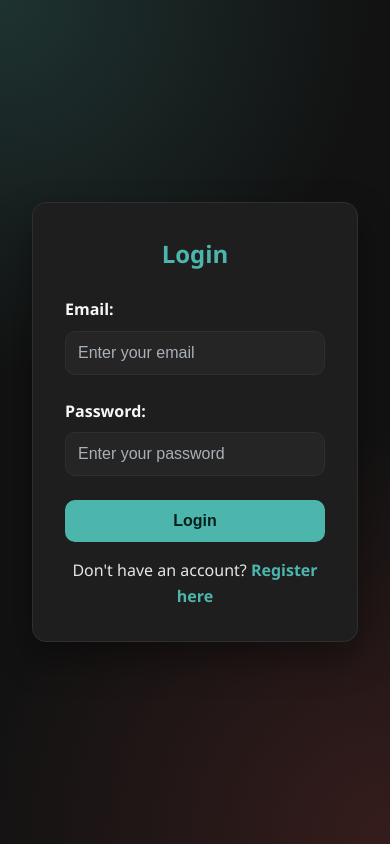
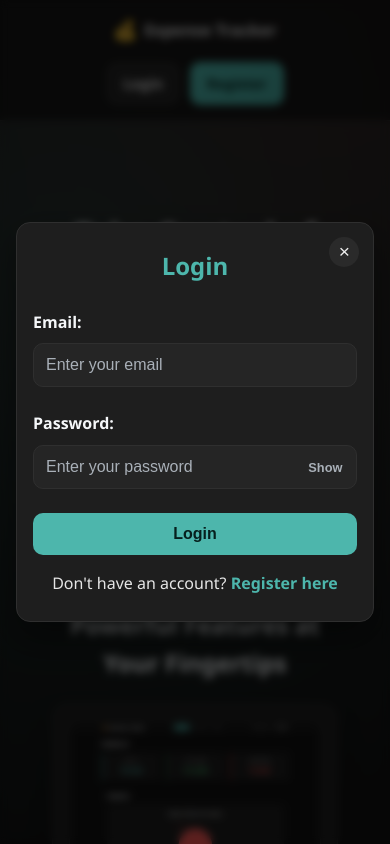
Before and after one commit to yakshithkm/expense-tracker, a React (Create React App) app in the folder client/: page /login in a window 390 px wide. Shown: the top 844 px of the page. Built offline with nearby package versions, Linux system fonts and the light colour scheme; no server answers.

Commit message:
feat(auth-ui): modal login/register over landing and logout to home

```diff
--- a/client/src/App.js
+++ b/client/src/App.js
@@ -3,7 +3,7 @@
  * Sets up routing and global state providers
  */
 import React from 'react';
-import { BrowserRouter as Router, Routes, Route, Navigate } from 'react-router-dom';
+import { BrowserRouter as Router, Routes, Route, Navigate, useLocation } from 'react-router-dom';
 import { AuthProvider, useAuth } from './context/AuthContext';
 import { TransactionProvider } from './context/TransactionContext';
 import Navbar from './components/Navbar';
@@ -17,6 +17,7 @@ import './App.css';
 
 const AppContent = () => {
   const { isAuthenticated, loading, authReady } = useAuth();
+  const location = useLocation();
 
   if (!authReady || loading) {
     return <div className="loading-container">Loading...</div>;
@@ -37,8 +38,8 @@ const AppContent = () => {
         ) : (
           <>
             <Route path="/" element={<Landing />} />
-            <Route path="/login" element={<Login />} />
-            <Route path="/register" element={<Register />} />
+            <Route path="/login" element={<Landing />} />
+            <Route path="/register" element={<Landing />} />
             <Route path="/dashboard" element={<Navigate to="/login" replace />} />
             <Route path="/transactions" element={<Navigate to="/login" replace />} />
             <Route path="/analytics" element={<Navigate to="/login" replace />} />
@@ -46,6 +47,9 @@ const AppContent = () => {
           </>
         )}
       </Routes>
+
+      {!isAuthenticated && location.pathname === '/login' && <Login />}
+      {!isAuthenticated && location.pathname === '/register' && <Register />}
     </>
   );
 };
--- a/client/src/components/Login.js
+++ b/client/src/components/Login.js
@@ -2,18 +2,42 @@
  * Login Component
  * User login form with email and password
  */
-import React, { useState } from 'react';
+import React, { useEffect, useRef, useState } from 'react';
 import { useNavigate, Link } from 'react-router-dom';
 import { useAuth } from '../context/AuthContext';
 import '../styles/Auth.css';
 
 const Login = () => {
+  const modalRef = useRef(null);
   const [email, setEmail] = useState('');
   const [password, setPassword] = useState('');
+  const [showPassword, setShowPassword] = useState(false);
   const [error, setError] = useState('');
   const [loading, setLoading] = useState(false);
   const { login } = useAuth();
   const navigate = useNavigate();
+
+  useEffect(() => {
+    const handleMouseDown = (event) => {
+      if (modalRef.current && !modalRef.current.contains(event.target)) {
+        navigate('/');
+      }
+    };
+
+    const handleKeyDown = (event) => {
+      if (event.key === 'Escape') {
+        navigate('/');
+      }
+    };
+
+    document.addEventListener('mousedown', handleMouseDown);
+    document.addEventListener('keydown', handleKeyDown);
+
+    return () => {
+      document.removeEventListener('mousedown', handleMouseDown);
+      document.removeEventListener('keydown', handleKeyDown);
+    };
+  }, [navigate]);
 
   const handleSubmit = async (e) => {
     e.preventDefault();
@@ -32,8 +56,16 @@ const Login = () => {
   };
 
   return (
-    <div className="auth-container">
-      <div className="auth-box">
+    <div className="auth-modal-overlay" role="presentation">
+      <div className="auth-box" ref={modalRef} role="dialog" aria-modal="true" aria-label="Login modal">
+        <button
+          type="button"
+          className="auth-close-btn"
+          aria-label="Close login modal"
+          onClick={() => navigate('/')}
+        >
+          ×
+        </button>
         <h2>Login</h2>
         {error && <div className="error-message">{error}</div>}
         <form onSubmit={handleSubmit}>
@@ -50,14 +82,24 @@ const Login = () => {
           </div>
           <div className="form-group">
             <label htmlFor="password">Password:</label>
+            <div className="password-input-wrap">
               <input
                 id="password"
-              type="password"
+                type={showPassword ? 'text' : 'password'}
                 value={password}
                 onChange={(e) => setPassword(e.target.value)}
                 required
                 placeholder="Enter your password"
               />
+              <button
+                type="button"
+                className="password-toggle-btn"
+                aria-label={showPassword ? 'Hide password' : 'Show password'}
+                onClick={() => setShowPassword((prev) => !prev)}
+              >
+                {showPassword ? 'Hide' : 'Show'}
+              </button>
+            </div>
           </div>
           <button type="submit" disabled={loading} className="submit-btn">
             {loading ? 'Logging in...' : 'Login'}
--- a/client/src/components/Navbar.js
+++ b/client/src/components/Navbar.js
@@ -3,17 +3,18 @@
  * Navigation header with user menu and logout
  */
 import React from 'react';
-import { Link, useLocation } from 'react-router-dom';
+import { Link, useLocation, useNavigate } from 'react-router-dom';
 import { useAuth } from '../context/AuthContext';
 import '../styles/Navbar.css';
 
 const Navbar = () => {
   const { user, logout } = useAuth();
   const location = useLocation();
+  const navigate = useNavigate();
 
   const handleLogout = () => {
     logout();
-    window.location.href = '/login';
+    navigate('/');
   };
 
   return (
--- a/client/src/components/Register.js
+++ b/client/src/components/Register.js
@@ -2,20 +2,45 @@
  * Register Component
  * User registration form with name, email, and password
  */
-import React, { useState } from 'react';
+import React, { useEffect, useRef, useState } from 'react';
 import { useNavigate, Link } from 'react-router-dom';
 import { useAuth } from '../context/AuthContext';
 import '../styles/Auth.css';
 
 const Register = () => {
+  const modalRef = useRef(null);
   const [name, setName] = useState('');
   const [email, setEmail] = useState('');
   const [password, setPassword] = useState('');
   const [confirmPassword, setConfirmPassword] = useState('');
+  const [showPassword, setShowPassword] = useState(false);
+  const [showConfirmPassword, setShowConfirmPassword] = useState(false);
   const [error, setError] = useState('');
   const [loading, setLoading] = useState(false);
   const { register } = useAuth();
   const navigate = useNavigate();
+
+  useEffect(() => {
+    const handleMouseDown = (event) => {
+      if (modalRef.current && !modalRef.current.contains(event.target)) {
+        navigate('/');
+      }
+    };
+
+    const handleKeyDown = (event) => {
+      if (event.key === 'Escape') {
+        navigate('/');
+      }
+    };
+
+    document.addEventListener('mousedown', handleMouseDown);
+    document.addEventListener('keydown', handleKeyDown);
+
+    return () => {
+      document.removeEventListener('mousedown', handleMouseDown);
+      document.removeEventListener('keydown', handleKeyDown);
+    };
+  }, [navigate]);
 
   const handleSubmit = async (e) => {
     e.preventDefault();
@@ -40,8 +65,16 @@ const Register = () => {
   };
 
   return (
-    <div className="auth-container">
-      <div className="auth-box">
+    <div className="auth-modal-overlay" role="presentation">
+      <div className="auth-box" ref={modalRef} role="dialog" aria-modal="true" aria-label="Register modal">
+        <button
+          type="button"
+          className="auth-close-btn"
+          aria-label="Close register modal"
+          onClick={() => navigate('/')}
+        >
+          ×
+        </button>
         <h2>Register</h2>
         {error && <div className="error-message">{error}</div>}
         <form onSubmit={handleSubmit}>
@@ -69,27 +102,47 @@ const Register = () => {
           </div>
           <div className="form-group">
             <label htmlFor="password">Password:</label>
+            <div className="password-input-wrap">
               <input
                 id="password"
-              type="password"
+                type={showPassword ? 'text' : 'password'}
                 value={password}
                 onChange={(e) => setPassword(e.target.value)}
                 required
                 minLength={6}
                 placeholder="Enter password (min 6 chars)"
               />
+              <button
+                type="button"
+                className="password-toggle-btn"
+                aria-label={showPassword ? 'Hide password' : 'Show password'}
+                onClick={() => setShowPassword((prev) => !prev)}
+              >
+                {showPassword ? 'Hide' : 'Show'}
+              </button>
+            </div>
           </div>
           <div className="form-group">
             <label htmlFor="confirmPassword">Confirm Password:</label>
+            <div className="password-input-wrap">
               <input
                 id="confirmPassword"
-              type="password"
+                type={showConfirmPassword ? 'text' : 'password'}
                 value={confirmPassword}
                 onChange={(e) => setConfirmPassword(e.target.value)}
                 required
                 minLength={6}
                 placeholder="Confirm password"
               />
+              <button
+                type="button"
+                className="password-toggle-btn"
+                aria-label={showConfirmPassword ? 'Hide confirm password' : 'Show confirm password'}
+                onClick={() => setShowConfirmPassword((prev) => !prev)}
+              >
+                {showConfirmPassword ? 'Hide' : 'Show'}
+              </button>
+            </div>
           </div>
           <button type="submit" disabled={loading} className="submit-btn">
             {loading ? 'Registering...' : 'Register'}
--- a/client/src/styles/Auth.css
+++ b/client/src/styles/Auth.css
@@ -1,17 +1,19 @@
 /* Authentication Styles */
-.auth-container {
+.auth-container,
+.auth-modal-overlay {
+  position: fixed;
+  inset: 0;
   display: flex;
   justify-content: center;
   align-items: center;
-  min-height: 100vh;
-  background:
-    radial-gradient(circle at top left, rgba(77, 182, 172, 0.2), transparent 40%),
-    radial-gradient(circle at bottom right, rgba(239, 83, 80, 0.16), transparent 45%),
-    var(--bg-color);
+  background: rgba(0, 0, 0, 0.62);
+  backdrop-filter: blur(4px);
   padding: 2rem;
+  z-index: 300;
 }
 
 .auth-box {
+  position: relative;
   background-color: var(--card-color);
   padding: 2rem;
   border-radius: 14px;
@@ -36,6 +38,58 @@
   margin-bottom: 0.5rem;
   font-weight: 600;
   color: var(--text-color);
+}
+
+.auth-close-btn {
+  position: absolute;
+  top: 0.85rem;
+  right: 0.85rem;
+  width: 30px;
+  height: 30px;
+  border-radius: 50%;
+  border: 1px solid transparent;
+  background-color: #2a2a2a;
+  color: #efefef;
+  display: grid;
+  place-items: center;
+  font-size: 1.2rem;
+  line-height: 1;
+  padding: 0;
+}
+
+.auth-close-btn:hover {
+  border-color: rgba(239, 83, 80, 0.45);
+  background-color: rgba(239, 83, 80, 0.16);
+  color: #ffb8b6;
+  box-shadow: 0 6px 18px rgba(239, 83, 80, 0.18);
+}
+
+.password-input-wrap {
+  position: relative;
+}
+
+.password-input-wrap input {
+  padding-right: 4.2rem;
+}
+
+.password-toggle-btn {
+  position: absolute;
+  right: 0.45rem;
+  top: 50%;
+  transform: translateY(-50%);
+  border: 1px solid transparent;
+  background: transparent;
+  color: var(--muted-text);
+  font-size: 0.8rem;
+  font-weight: 600;
+  padding: 0.25rem 0.4rem;
+  border-radius: 8px;
+  cursor: pointer;
+}
+
+.password-toggle-btn:hover {
+  color: var(--primary-color);
+  border-color: rgba(77, 182, 172, 0.35);
 }
 
 .submit-btn {
@@ -85,3 +139,13 @@
   border-radius: 10px;
   margin-bottom: 1rem;
 }
+
+@media (max-width: 540px) {
+  .auth-modal-overlay {
+    padding: 1rem;
+  }
+
+  .auth-box {
+    padding: 1.5rem 1rem;
+  }
+}
```
Lines whose indentation alone changed are shown as unchanged.
